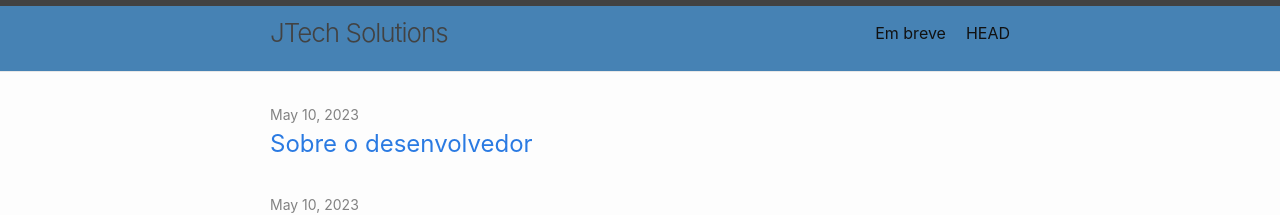
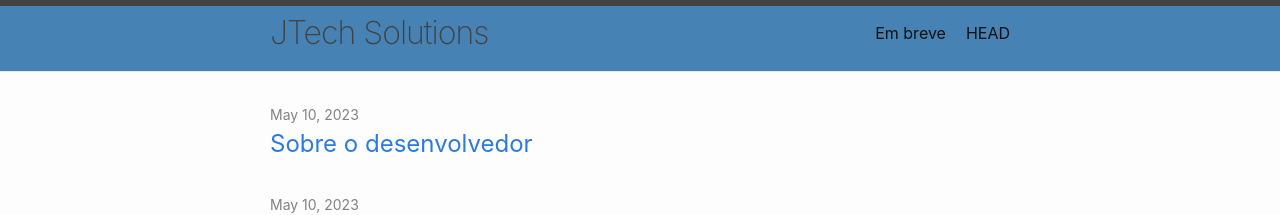
Before and after one commit to Jhonysc43/2app, a Jekyll site: the page built from index.md, in a window 1280 px wide. Shown: the top 215 px of the page. Built offline with Jekyll 4.4.1, drawn with Linux system fonts in a browser that asks for light colours.

Commit message:
Update _layout.scss

```diff
--- a/_sass/minima/_layout.scss
+++ b/_sass/minima/_layout.scss
@@ -13,8 +13,8 @@
 }
 
 .site-title {
-  @include relative-font-size(1.625);
-  font-weight: 300;
+  @include relative-font-size(2.000);
+  font-weight: 200;
   letter-spacing: -1px;
   margin-bottom: 0;
   float: left;
```
